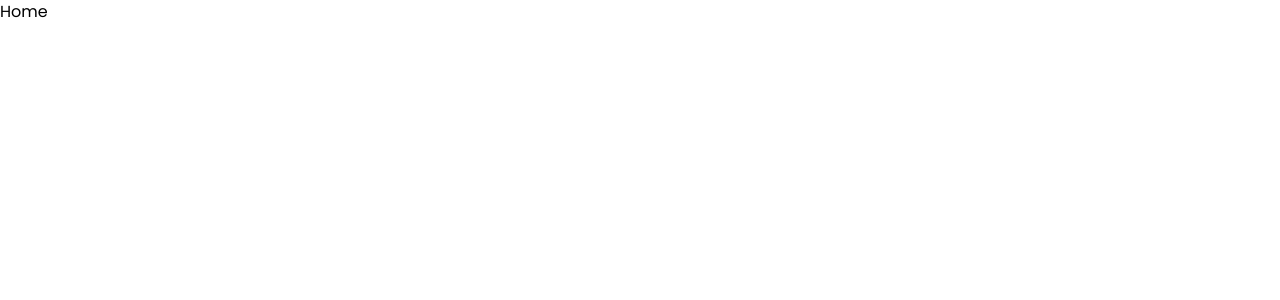
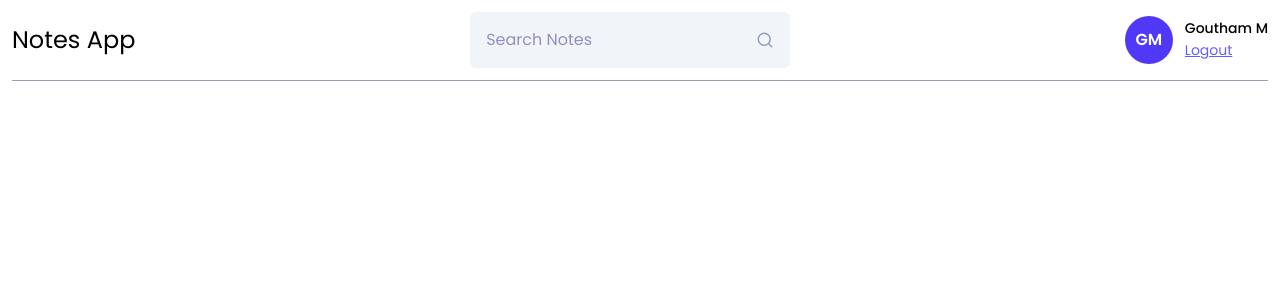
Before and after one commit to gouthamkulall615-art/notes-app, a React (Vite) app in the folder frontend/: page /dashboard in a window 1280 px wide. Shown: the top 300 px of the page. Built offline with nearby package versions, Linux system fonts and the light colour scheme.

Commit message:
done with the search bar next ->should create a note card

```diff
--- a/frontend/package.json
+++ b/frontend/package.json
@@ -14,6 +14,7 @@
     "lucide-react": "^1.14.0",
     "react": "^19.2.5",
     "react-dom": "^19.2.5",
+    "react-icons": "^5.6.0",
     "react-router-dom": "^7.15.0",
     "tailwindcss": "^4.3.0"
   },
--- a/frontend/src/components/Navbar/Navbar.jsx
+++ b/frontend/src/components/Navbar/Navbar.jsx
@@ -1,16 +1,29 @@
 import ProfileInfo from "../Cards/ProfileInfo";
 import { useNavigate } from "react-router-dom";
+import SearchBar from "../SearchBar/SearchBar";
+import { useState } from "react";
 const Navbar = () => {
   const navigate = useNavigate();
 
+  const [searchQuery, setSearchQuery] = useState("");
+
   const onLogout = () => {
     navigate("/login");
+  };
+
+  const handleSearch = () => {};
+  const onClearSearch = () => {
+    setSearchQuery("");
   };
   return (
     <nav className="h-12 sm:h-14 w-full p-3">
       <div className="flex justify-between items-center">
         <div className="text-2xl cursor-pointer">Notes App</div>
-
+        <SearchBar value={searchQuery}
+        onChange={(e)=>setSearchQuery(e.target.value)}
+        handleSearch={handleSearch}
+        onClearSearch={onClearSearch}
+        />
         <ProfileInfo onLogout={onLogout} />
       </div>
 
--- /dev/null
+++ b/frontend/src/components/SearchBar/SearchBar.jsx
@@ -0,0 +1,29 @@
+import { FiSearch } from "react-icons/fi";
+import { IoClose } from "react-icons/io5";
+
+const SearchBar = ({ value, onChange, handleSearch, onClearSearch }) => {
+  return (
+    <div className="w-80 flex items-center px-4 bg-slate-100 rounded-md gap-3">
+      <input
+        type="text"
+        placeholder="Search Notes"
+        className="w-full py-4 outline-none text-indigo-900"
+        value={value}
+        onChange={onChange}
+      />
+      {value && (
+        <IoClose
+          className="text-slate-400 text-xl  hover:text-black duration-300 "
+          onClick={onClearSearch}
+        />
+      )}
+
+      <FiSearch
+        className="text-slate-400 text-xl hover:text-black duration-300"
+        onClick={handleSearch}
+      />
+    </div>
+  );
+};
+
+export default SearchBar;
--- a/frontend/src/pages/Home/Home.jsx
+++ b/frontend/src/pages/Home/Home.jsx
@@ -1,9 +1,10 @@
+import Navbar from "../../components/Navbar/Navbar"
 
 
 const Home = () => {
   return (
     <div>
-      Home
+   <Navbar/>
     </div>
   )
 }
```
Also changed, not shown: 1 other file (tests, documents, lock files or other folders).
